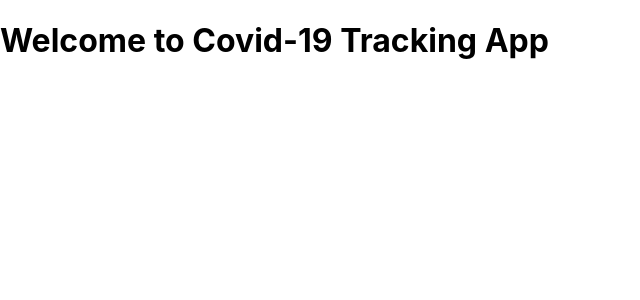
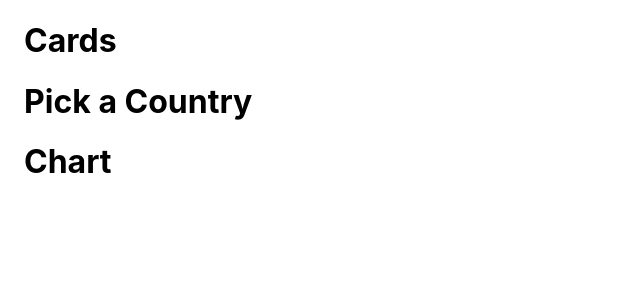
Before and after one commit to realahsanshah/Covid19-Tracker-App, a React (Create React App) app: page / in a window 1280 px wide. Shown: the top 300 px of the page, without its empty margins (0-640 px from the left). Built offline with nearby package versions, Linux system fonts and the light colour scheme.

Commit message:
Added Basic Component

```diff
--- a/package.json
+++ b/package.json
@@ -15,7 +15,7 @@
     "react-chartjs-2": "^2.10.0",
     "react-countup": "^4.3.3",
     "react-dom": "^16.13.1",
-    "react-scripts": "3.4.1"
+    "react-scripts": "^3.4.3"
   },
   "scripts": {
     "start": "react-scripts start",
--- a/src/App.js
+++ b/src/App.js
@@ -1,10 +1,18 @@
 import React from 'react';
 import './App.css';
+import Cards from './components/CardsComponent';
+import Charts from './components/ChartsComponent';
+import CountriesPicker from './components/CountriesComponent';
+import {Container} from '@material-ui/core';
 
 function App() {
   return (
     <div>
-      <h1>Welcome to Covid-19 Tracking App</h1>
+      <Container>
+      <Cards />
+      <CountriesPicker />
+      <Charts />
+      </Container>
     </div>
   );
 }
--- /dev/null
+++ b/src/api/index.js
@@ -0,0 +1 @@
+import axios from 'axios';
--- /dev/null
+++ b/src/components/CardsComponent.js
@@ -0,0 +1,11 @@
+import React from 'react';
+
+const Cards = () => {
+    return (
+        <div>
+           <h1>Cards</h1>
+        </div>
+     );
+}
+
+export default Cards;
--- /dev/null
+++ b/src/components/ChartsComponent.js
@@ -0,0 +1,12 @@
+import React from 'react';
+
+
+const Charts = () => {
+    return (
+        <div>
+            <h1>Chart</h1>
+        </div>
+     );
+}
+
+export default Charts;
--- /dev/null
+++ b/src/components/CountriesComponent.js
@@ -0,0 +1,12 @@
+import React from 'react'
+
+
+const CountriesPicker = () => {
+    return (
+        <div>
+            <h1>Pick a Country</h1>
+        </div>
+     );
+}
+
+export default CountriesPicker;
```
Also changed, not shown: src/components/CounterComponent.js (deleted), 1 other file (tests, documents, lock files or other folders).
